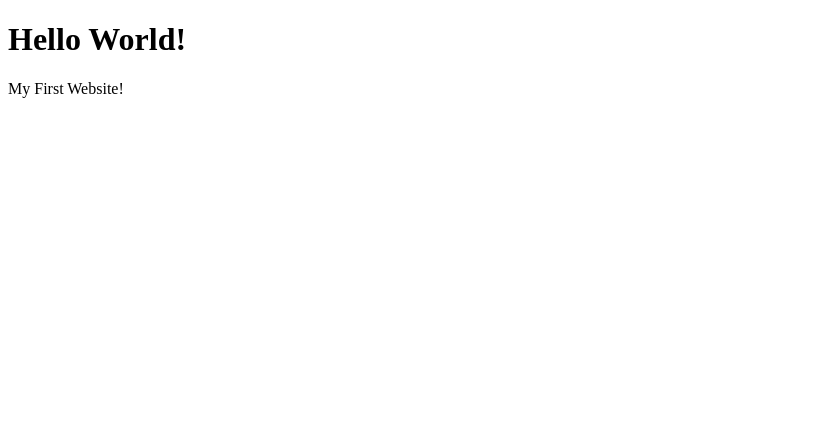
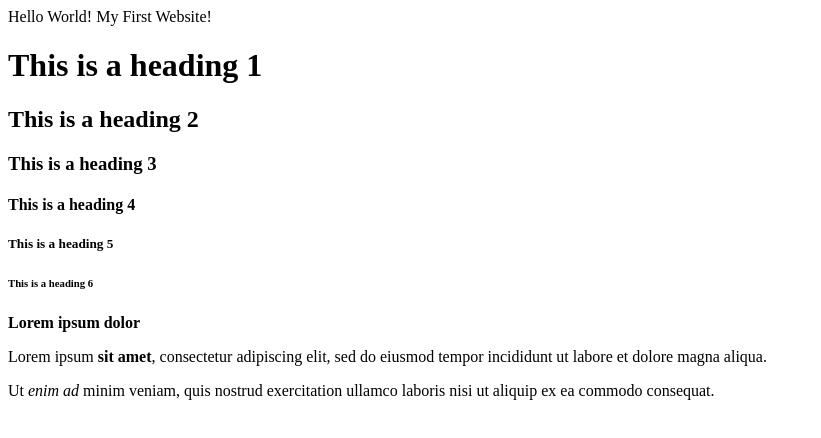
Before and after one commit to Victor-Blajan/html-boilerplate, a plain HTML site: page index.html in a window 1280 px wide. Shown: the whole page, without its empty margins (0-821 px from the left). Drawn offline with Linux system fonts and the light colour scheme.

Commit message:
New headers and comments added

```diff
--- a/index.html
+++ b/index.html
@@ -1,12 +1,27 @@
 <!DOCTYPE html>
 <html lang="en">
+    <!--The document Head contains the title and meta charset-->
     <head>
         <title>My First Webpage</title>
         <meta charset="UTF-8">
     </head>
+    <!-- This is the body of the HTML document -->
+    <body>
+        Hello World!
+        My First Website!
+        <h1>This is a heading 1</h1>
+        <h2>This is a heading 2</h2>
+        <h3>This is a heading 3</h3>
+        <h4>This is a heading 4</h4>
+        <h5>This is a heading 5</h5>
+        <h6>This is a heading 6</h6>
+        <strong>Lorem ipsum dolor</strong>
+        <p>Lorem ipsum <strong>sit amet</strong>, consectetur adipiscing elit, sed do eiusmod tempor
+           incididunt ut labore et dolore magna aliqua.
+        </p>
 
-    <body>
-        <h1>Hello World!</h1>
-        My First Website!
+        <p>Ut <em>enim ad</em> minim veniam, quis nostrud exercitation ullamco laboris
+           nisi ut aliquip ex ea commodo consequat.
+        </p>
     </body>
 </html>
```
